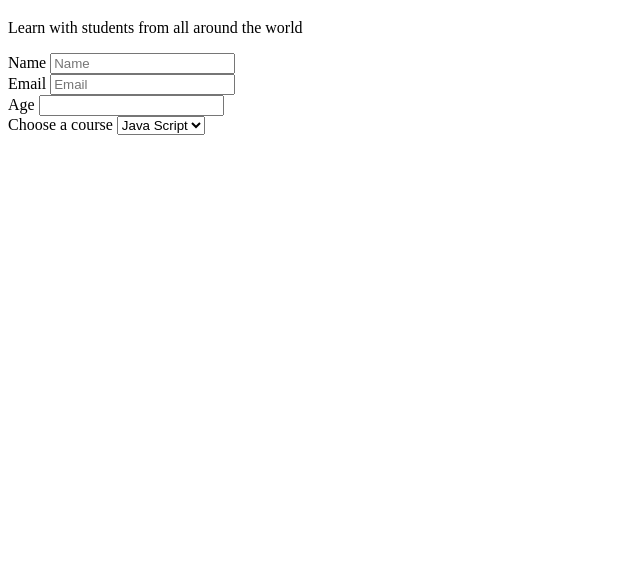
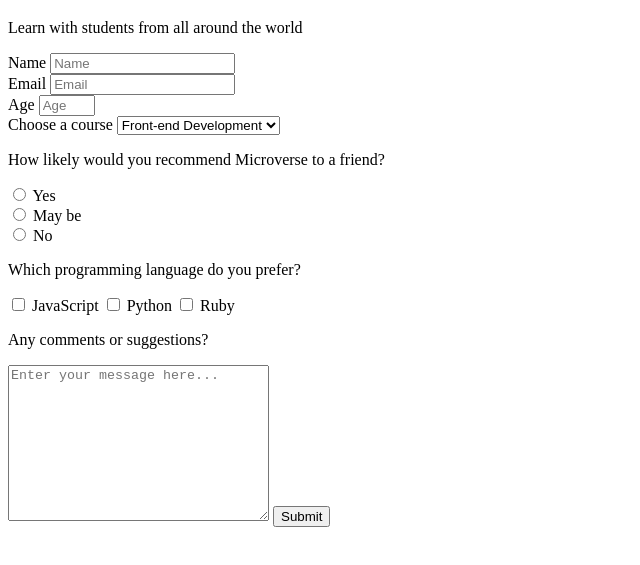
Before and after one commit to brighton0102/survey, a plain HTML site: page index.html in a window 1280 px wide. Shown: the part 61-626 px from the top of the page, without its empty margins (0-640 px from the left). Drawn offline with Linux system fonts and the light colour scheme.

Commit message:
final html file

```diff
--- a/index.html
+++ b/index.html
@@ -1,32 +1,61 @@
 <!DOCTYPE html>
 <html lang="en">
   <head>
-    <meta charset="UTF-8">
+    <meta charset="UTF-8" />
     <title>Fork Me! FCC: Test Suite Template</title>
-    <link rel="stylesheet" href="css/style.css">
+    <link rel="stylesheet" href="css/style.css" />
   </head>
 
   <body>
     <main>
       <h1 id="title">Microverse Survey Form</h1>
       <p id="description">Learn with students from all around the world</p>
-        <form  id="survey-form" action="">
+      <form id="survey-form" action="">
         <label id="name-label" for="name">Name</label>
-            <input id="name" type="text" placeholder="Name">
-            <br>
+        <input id="name" type="text" placeholder="Name" required />
+        <br />
         <label id="email-label" for="email">Email</label>
-            <input id="email" type="email" required placeholder="Email">
-            <br>
-            <label  id="number-label" for="number">Age</label>
-            <input id="number" type="number">
-            <br>
+        <input id="email" type="email" required placeholder="Email" />
+        <br />
+        <label id="number-label" for="number">Age</label>
+        <input id="number" type="number" min="18" max="50" placeholder="Age" />
+        <br />
         <label id="courses" for="courses">Choose a course</label>
         <select name="courses" id="dropdown">
-                <option value="java script">Java Script</option>
-                <option value="css">CSS</option>
-                <option value="html">HTML</option>
-                <option value="react js">React Js</option>
+          <option value="Front-end">Front-end Development</option>
+          <option value="Back-end">Back-end Development</option>
+          <option value="FullStack">FullStack Development</option>
         </select>
+
+        <div class="button-area">
+          <p>How likely would you recommend Microverse to a friend?</p>
+          <input name="recommend" type="radio" value="Yes" id="yes" />
+          <label for="yes">Yes</label>
+          <br />
+          <input name="recommend" type="radio" value="May be" id="may-be" />
+          <label for="may-be">May be</label>
+          <br />
+          <input name="recommend" type="radio" value="No" id="no" />
+          <label for="no">No</label>
+        </div>
+        <div class="button-area">
+          <p>Which programming language do you prefer?</p>
+          <input type="checkbox" id="javaScript" value="JavaScript" />
+          <label for="javaScript">JavaScript</label>
+          <input type="checkbox" id="python" value="Python" />
+          <label for="python">Python</label>
+          <input type="checkbox" id="ruby" value="Ruby" />
+          <label for="ruby">Ruby</label>
+        </div>
+        <p>Any comments or suggestions?</p>
+        <textarea
+          name="message"
+          id=""
+          cols="30"
+          rows="10"
+          placeholder="Enter your message here..."
+        ></textarea>
+        <button id="submit">Submit</button>
       </form>
     </main>
     <script src="https://cdn.freecodecamp.org/testable-projects-fcc/v1/bundle.js"></script>
@@ -43,6 +72,6 @@
     - The freeCodeCamp Team
 
     -->
-    <script  src="js/index.js"></script>
+    <script src="js/index.js"></script>
   </body>
 </html>
```
Lines whose indentation alone changed are shown as unchanged.
